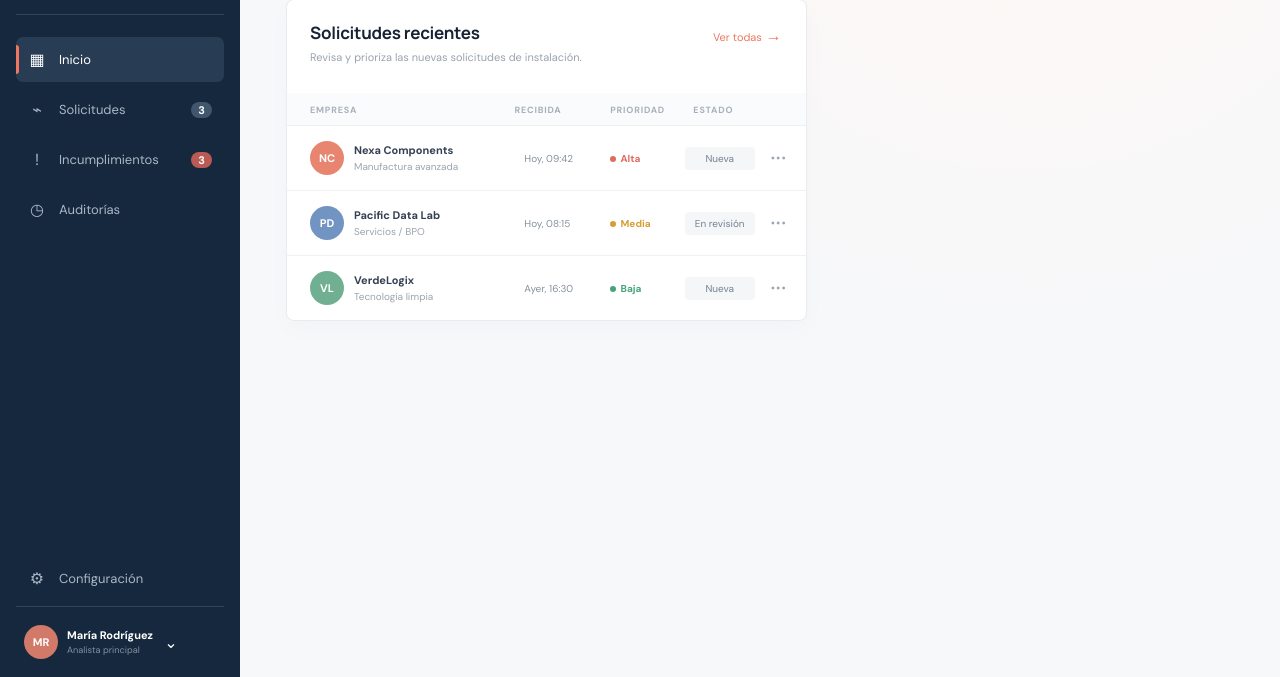
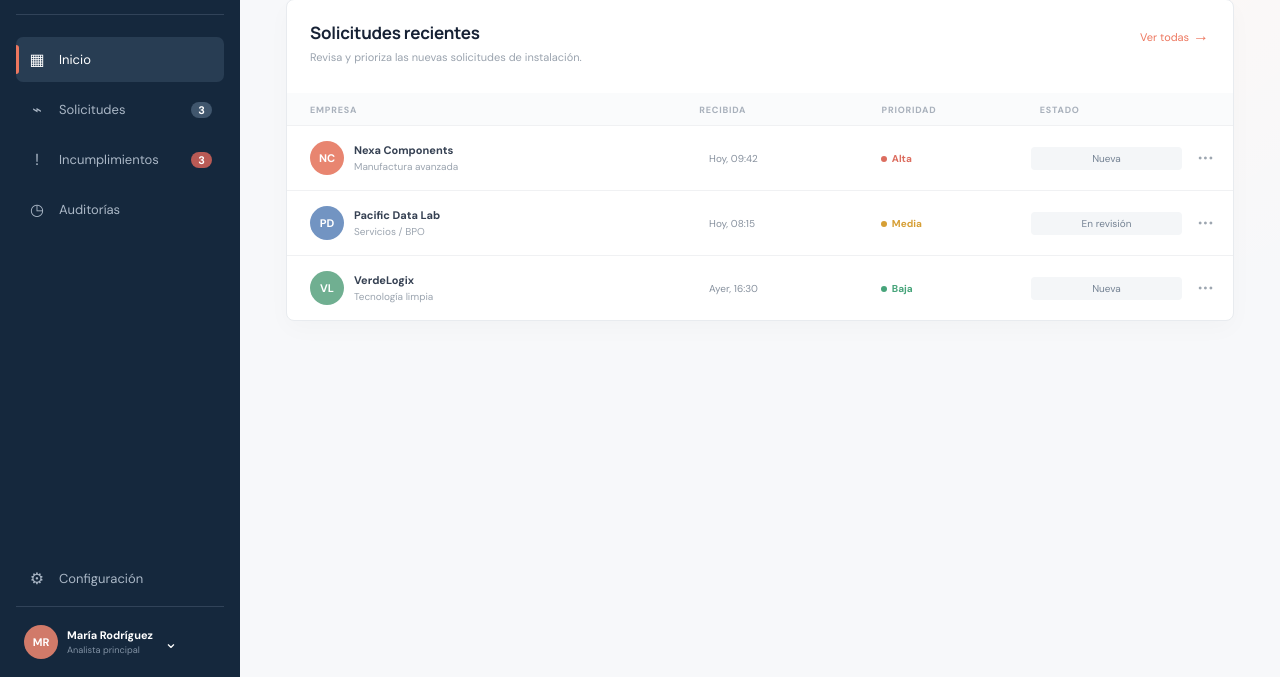
Before and after one commit to danielramirez272006-arch/ZoFranca-CR, a website built with Vite: page zonaFranca/index.html in a window 1280 px wide. Shown: the part 123-800 px from the top of the page. Built offline with nearby package versions, Linux system fonts and the light colour scheme.

Commit message:
actualizacion de la pagina

```diff
--- a/zonaFranca/src/polish.css
+++ b/zonaFranca/src/polish.css
@@ -74,6 +74,9 @@ main[data-view="configuracion"] .configuration-view { display: block; max-width:
 main[data-view="solicitudes"] .requests .request-row { grid-template-columns: 34px 2fr 1fr .8fr .8fr 20px; }
 main[data-view="incumplimientos"] .alerts .alert-row { grid-template-columns: 34px 1fr auto auto; }
 .configuration-view, main[data-view="inicio"] .configuration-view { display: none; }
+main[data-view="inicio"] .content-grid { display: block; }
+main[data-view="inicio"] .requests { width: 100%; }
+main[data-view="inicio"] #new-audit { display: none; }
 .outgoing-panel { margin-top: 18px; }
 .outgoing-status { color: #ad7b36; background: #fff6e3; }
 .outgoing-count { color: #ad7b36; background: #fff6e3; }
```
